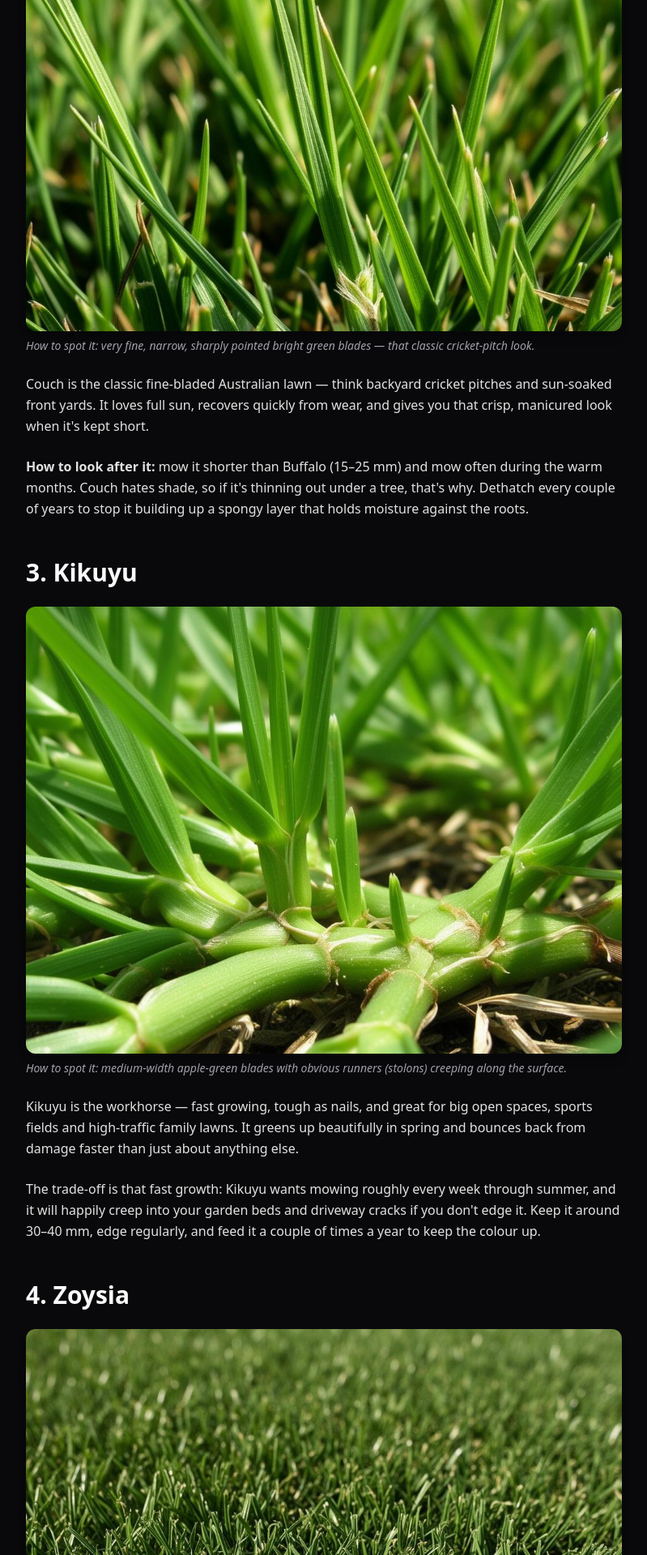
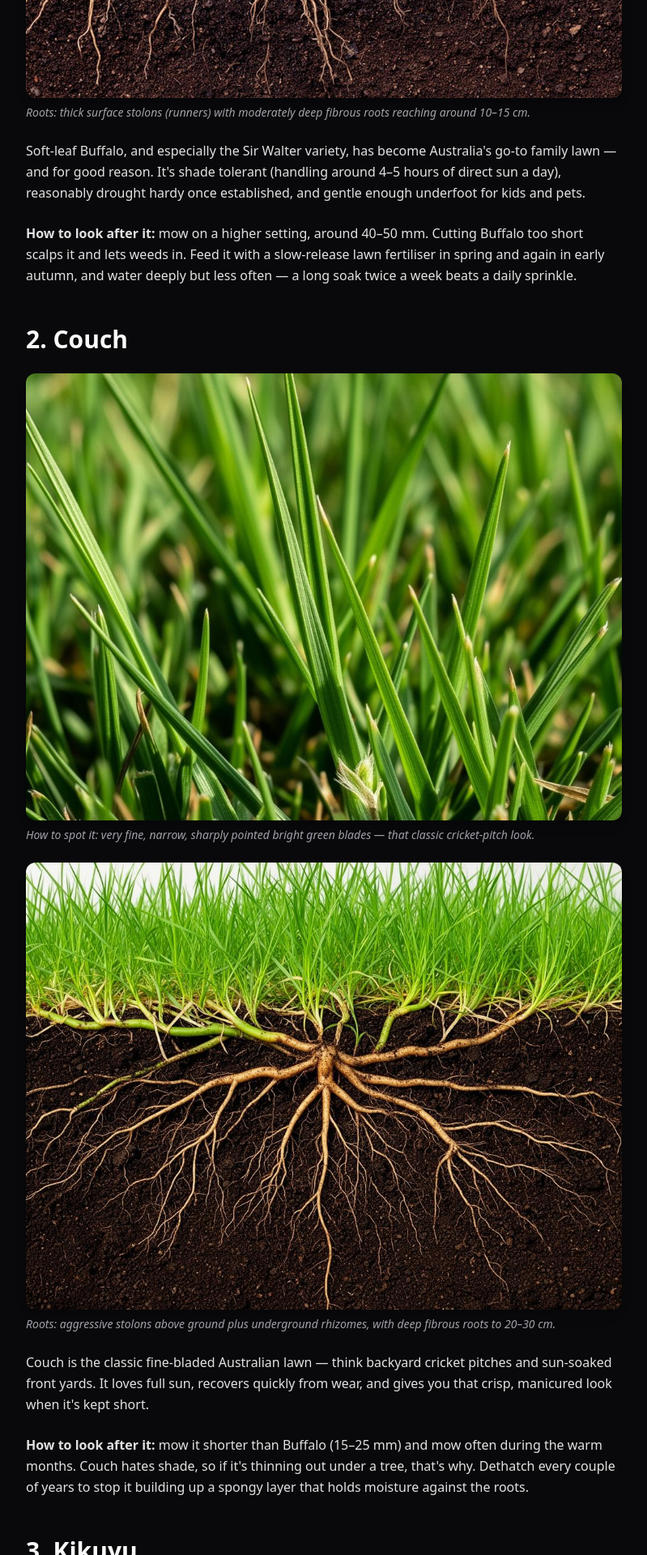
Before and after one commit to FlickerGit/tasktrooper-site-mission, a React (Vite) app: page /blog/types-of-grass-in-australia in a window 1280 px wide. Shown: the part 3180-5100 px from the top of the page at 81% size, without its empty margins (240-1039 px from the left). Built offline with nearby package versions, Linux system fonts and the light colour scheme.

Commit message:
Changes
Co-authored-by: FlickerGit <283208252+FlickerGit@users.noreply.github.com>

```diff
--- a/src/pages/blog/TypesOfGrassInAustralia.tsx
+++ b/src/pages/blog/TypesOfGrassInAustralia.tsx
@@ -10,6 +10,11 @@ import couchImg from "@/assets/grass-couch.jpg";
 import kikuyuImg from "@/assets/grass-kikuyu.jpg";
 import zoysiaImg from "@/assets/grass-zoysia.jpg";
 import fescueImg from "@/assets/grass-fescue.jpg";
+import buffaloRoots from "@/assets/grass-buffalo-roots.jpg";
+import couchRoots from "@/assets/grass-couch-roots.jpg";
+import kikuyuRoots from "@/assets/grass-kikuyu-roots.jpg";
+import zoysiaRoots from "@/assets/grass-zoysia-roots.jpg";
+import fescueRoots from "@/assets/grass-fescue-roots.jpg";
 
 const GrassImage = ({ src, alt, caption }: { src: string; alt: string; caption: string }) => (
   <figure className="my-6">
@@ -154,6 +159,7 @@ const TypesOfGrassInAustralia = () => {
 
             <h2 className="text-3xl font-bold text-foreground pt-6">1. Buffalo (including Sir Walter)</h2>
             <GrassImage src={buffaloImg} alt="Close-up of soft-leaf Buffalo grass blades" caption="How to spot it: broad, flat leaf blades with rounded tips and a slightly blue-green tint." />
+            <GrassImage src={buffaloRoots} alt="Cross-section showing Buffalo grass root structure" caption="Roots: thick surface stolons (runners) with moderately deep fibrous roots reaching around 10–15 cm." />
             <p>
               Soft-leaf Buffalo, and especially the Sir Walter variety, has become Australia's go-to family lawn — and for good reason. It's shade tolerant (handling around 4–5 hours of direct sun a day), reasonably drought hardy once established, and gentle enough underfoot for kids and pets.
             </p>
@@ -163,6 +169,7 @@ const TypesOfGrassInAustralia = () => {
 
             <h2 className="text-3xl font-bold text-foreground pt-6">2. Couch</h2>
             <GrassImage src={couchImg} alt="Close-up of fine-bladed Couch grass" caption="How to spot it: very fine, narrow, sharply pointed bright green blades — that classic cricket-pitch look." />
+            <GrassImage src={couchRoots} alt="Cross-section showing Couch grass root structure" caption="Roots: aggressive stolons above ground plus underground rhizomes, with deep fibrous roots to 20–30 cm." />
             <p>
               Couch is the classic fine-bladed Australian lawn — think backyard cricket pitches and sun-soaked front yards. It loves full sun, recovers quickly from wear, and gives you that crisp, manicured look when it's kept short.
             </p>
@@ -172,6 +179,7 @@ const TypesOfGrassInAustralia = () => {
 
             <h2 className="text-3xl font-bold text-foreground pt-6">3. Kikuyu</h2>
             <GrassImage src={kikuyuImg} alt="Close-up of Kikuyu grass with visible runners" caption="How to spot it: medium-width apple-green blades with obvious runners (stolons) creeping along the surface." />
+            <GrassImage src={kikuyuRoots} alt="Cross-section showing Kikuyu grass root structure" caption="Roots: very thick stolons and rhizomes feeding a dense, deep root system — part of why Kikuyu spreads so fast." />
             <p>
               Kikuyu is the workhorse — fast growing, tough as nails, and great for big open spaces, sports fields and high-traffic family lawns. It greens up beautifully in spring and bounces back from damage faster than just about anything else.
             </p>
@@ -181,6 +189,7 @@ const TypesOfGrassInAustralia = () => {
 
             <h2 className="text-3xl font-bold text-foreground pt-6">4. Zoysia</h2>
             <GrassImage src={zoysiaImg} alt="Close-up of dense Zoysia grass" caption="How to spot it: very fine, soft, dark green blades packed tightly together — feels like a thick carpet underfoot." />
+            <GrassImage src={zoysiaRoots} alt="Cross-section showing Zoysia grass root structure" caption="Roots: dense stolons and rhizomes with very fine, deep fibrous roots — the secret to its low water use." />
             <p>
               Zoysia (varieties like Sir Grange and Empire) is the premium, low-maintenance option you'll see on a lot of newer Northern Beaches builds. It's slow growing, dense enough to crowd out most weeds on its own, and uses noticeably less water than Couch or Kikuyu.
             </p>
@@ -190,6 +199,7 @@ const TypesOfGrassInAustralia = () => {
 
             <h2 className="text-3xl font-bold text-foreground pt-6">5. Tall Fescue</h2>
             <GrassImage src={fescueImg} alt="Close-up of upright Tall Fescue grass blades" caption="How to spot it: upright, coarse, deep green blades that grow in clumps rather than spreading by runners." />
+            <GrassImage src={fescueRoots} alt="Cross-section showing Tall Fescue root structure" caption="Roots: no runners or rhizomes — instead a deep, bunch-type fibrous root system reaching 40–60 cm to chase moisture." />
             <p>
               Fescue is the main cool-season grass you'll see around Sydney, especially in shaded gardens or properties where the owner wants a green lawn through winter. It has a lovely deep colour, but it pays for that with much higher water needs once summer hits.
             </p>
```
